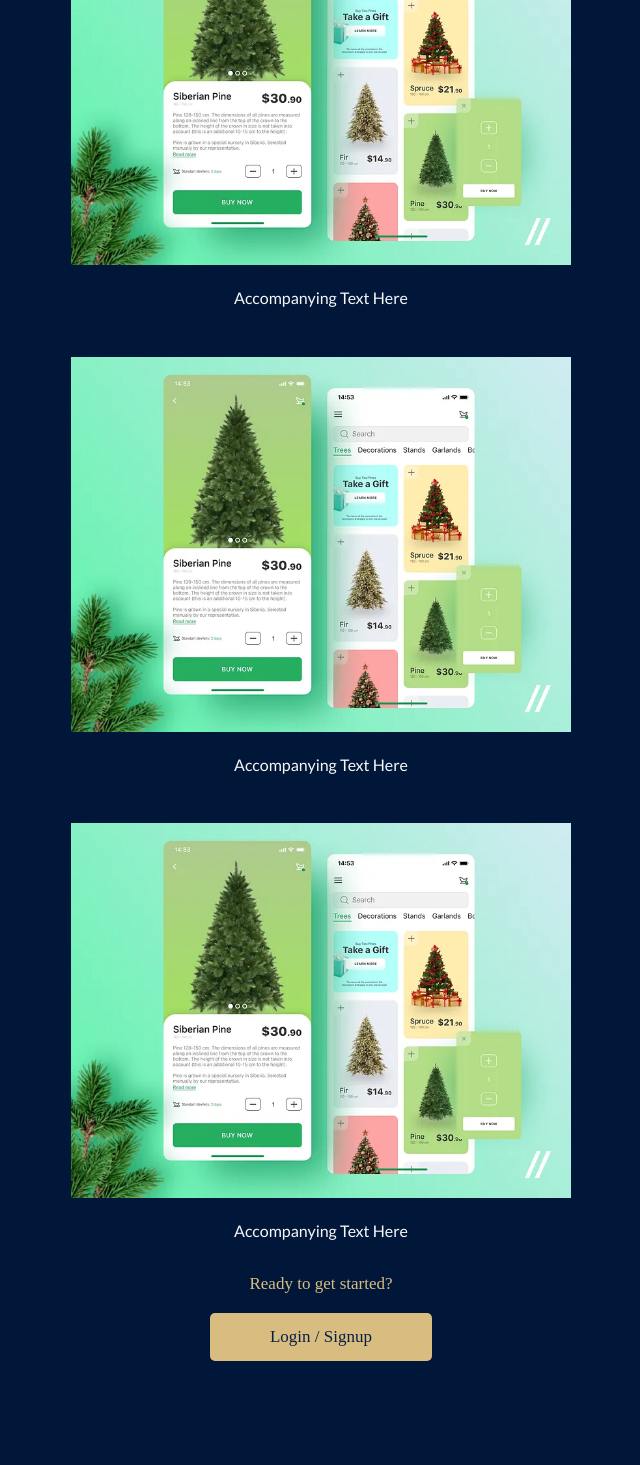
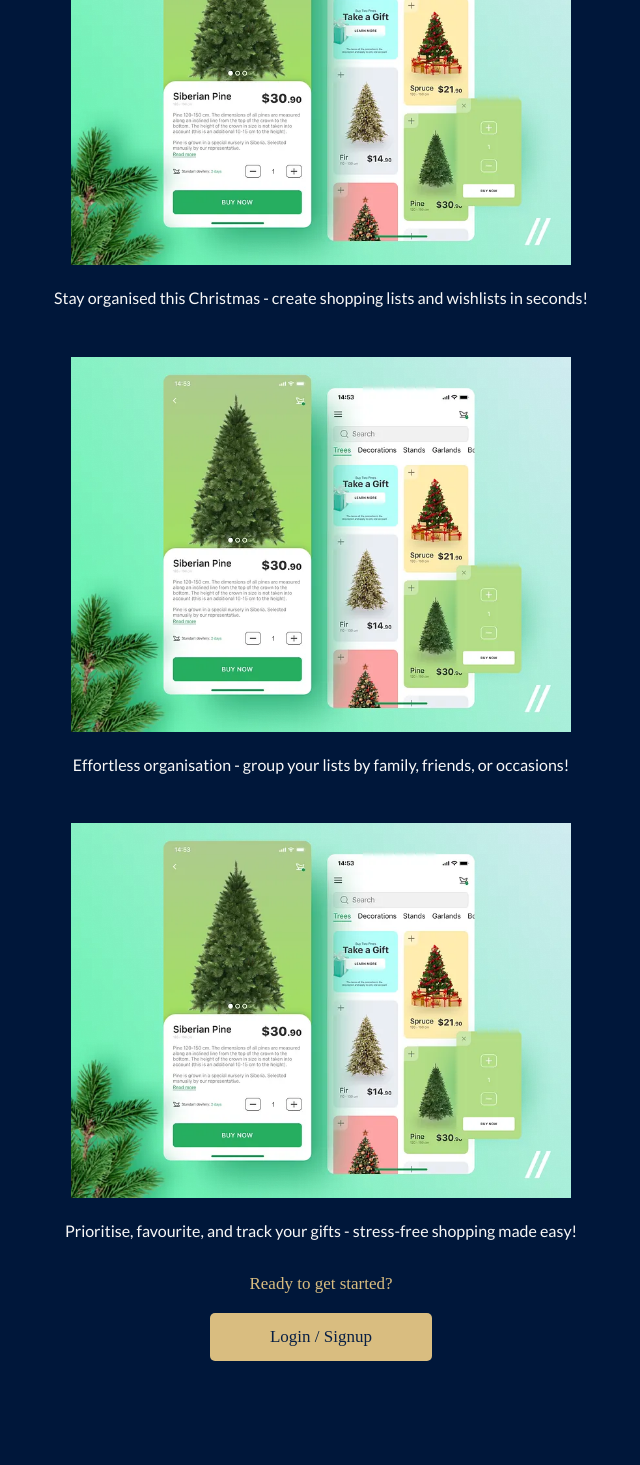
Before and after one commit to SheCodesAus/debugging_ducks_frontend, a React (Vite) app: page / in a window 1280 px wide. Shown: the part 1313-2778 px from the top of the page, without its empty margins (319-959 px from the left). Built offline with nearby package versions, Linux system fonts and the light colour scheme; a web font is replaced by a local one.

Commit message:
Add accompanying text to homepage - feature section

```diff
--- a/src/pages/HomePage.jsx
+++ b/src/pages/HomePage.jsx
@@ -103,15 +103,15 @@ function HomePage() {
         <div className="List-img">
           <div className="item-img">
             <img src={FeaturesImage} alt="Feature 1" />
-            <p>Accompanying Text Here</p>
+            <p>Stay organised this Christmas - create shopping lists and wishlists in seconds!</p>
           </div>
           <div className="item-img">
             <img src={FeaturesImage} alt="Feature 2" />
-            <p>Accompanying Text Here</p>
+            <p>Effortless organisation - group your lists by family, friends, or occasions!</p>
           </div>
           <div className="item-img">
             <img src={FeaturesImage} alt="Feature 3" />
-            <p>Accompanying Text Here</p>
+            <p>Prioritise, favourite, and track your gifts - stress-free shopping made easy!</p>
           </div>
         </div>
 
```
